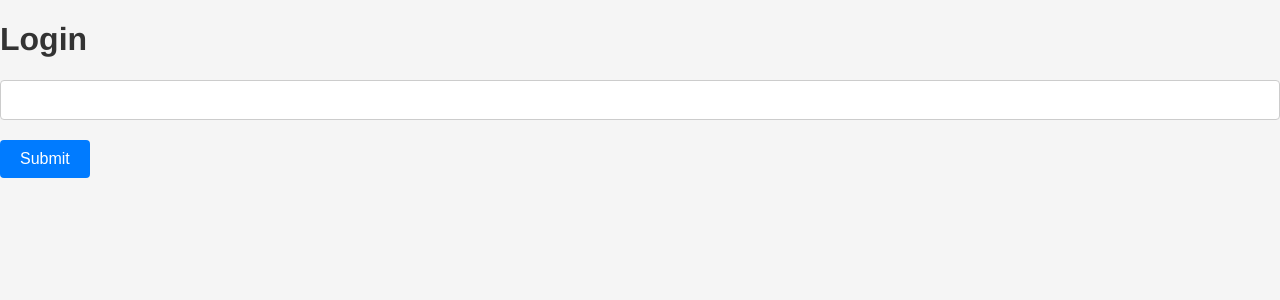
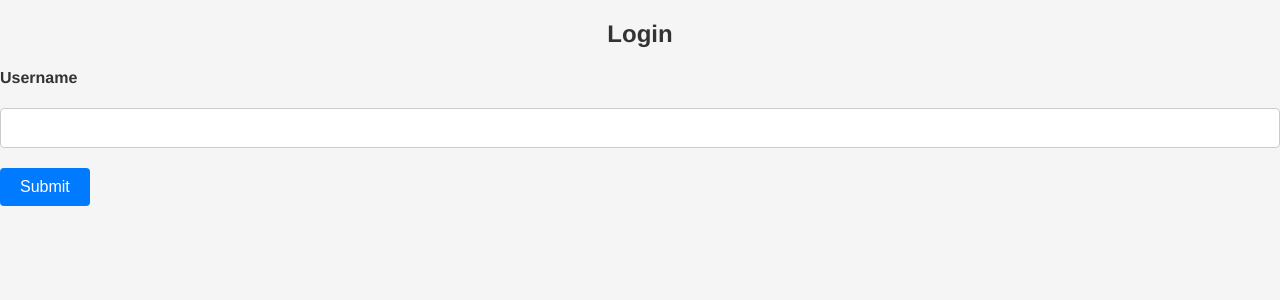
Before and after one commit to divpatel03/StockTrackerV2, a React (Vite) app in the folder my-react-app/: page /Login in a window 1280 px wide. Shown: the top 300 px of the page. Built offline with nearby package versions, Linux system fonts and the light colour scheme.

Commit message:
Some styling changes to login

```diff
--- a/my-react-app/src/Login.jsx
+++ b/my-react-app/src/Login.jsx
@@ -20,11 +20,16 @@ function Login() {
 
     return(
         <div className="Login">
-            <h1>Login</h1>
-            <form onSubmit={handleSubmit}>
-            <input type="text" value={name} onChange={(e) => setName(e.target.value)} />
-            <input type="submit"/>
-            </form>
+            <div className="LoginText">
+                <h2>Login</h2>
+            </div>
+            <div className="Username">
+                <h4>Username</h4>
+                <form onSubmit={handleSubmit}>
+                <input type="text" value={name} onChange={(e) => setName(e.target.value)} />
+                <input type="submit"/>
+                </form>
+            </div>
         </div>
     );
 }
--- a/my-react-app/src/index.css
+++ b/my-react-app/src/index.css
@@ -42,6 +42,10 @@ nav {
     padding: 20px 0;
     background-color: #fff;
     box-shadow: 0 2px 4px rgba(0, 0, 0, 0.1);
+}
+
+.LoginText {
+    text-align: center;
 }
 
 nav a {
```
